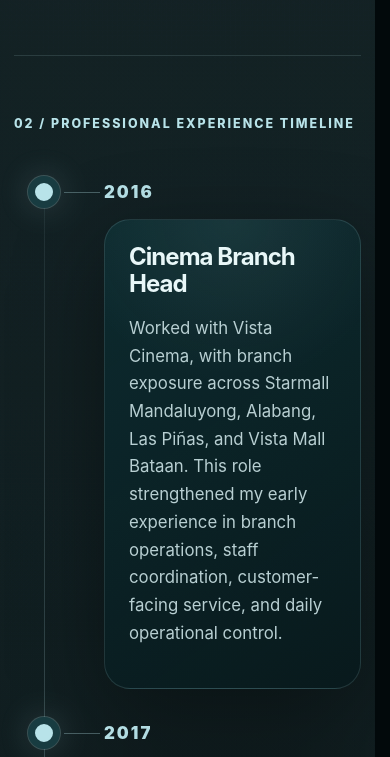
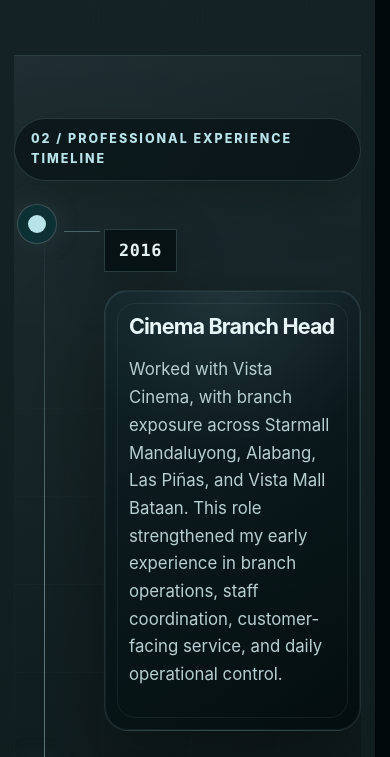
Before and after one commit to romwellagno/romwellagno.github.io, a plain HTML site: page about.html in a window 390 px wide. Shown: the part 2234-2991 px from the top of the page. Drawn offline with Linux system fonts and the light colour scheme.

Commit message:
Experiment with immersive About timeline

```diff
--- a/about.html
+++ b/about.html
@@ -109,10 +109,10 @@
       </div>
     </section>
 
-    <section class="section section-line reveal-section">
+    <section class="section section-line reveal-section immersive-timeline-section">
       <div class="section-label">02 / Professional Experience Timeline</div>
 
-      <div class="timeline">
+      <div class="timeline immersive-timeline">
         <article class="timeline-item">
           <div class="timeline-year">2016</div>
 
@@ -193,10 +193,10 @@
       </div>
     </section>
 
-    <section class="section section-line reveal-section">
+    <section class="section section-line reveal-section immersive-timeline-section">
       <div class="section-label">03 / Computer Engineering & Academic Timeline</div>
 
-      <div class="timeline">
+      <div class="timeline immersive-timeline">
         <article class="timeline-item">
           <div class="timeline-year">2012–2016</div>
 
--- a/style.css
+++ b/style.css
@@ -853,6 +853,175 @@ p {
   font-size: 1.05rem;
 }
 
+.immersive-timeline-section {
+  position: relative;
+  width: 100vw;
+  margin-left: calc(50% - 50vw);
+  padding: 110px max(40px, calc((100vw - var(--max-width)) / 2)) 124px;
+  overflow: hidden;
+  background:
+    linear-gradient(90deg, rgba(184, 227, 233, 0.02), transparent 16%, transparent 84%, rgba(184, 227, 233, 0.02)),
+    radial-gradient(circle at 50% 6%, rgba(184, 227, 233, 0.11), transparent 28%),
+    radial-gradient(circle at 8% 42%, rgba(79, 124, 130, 0.14), transparent 30%),
+    linear-gradient(180deg, rgba(2, 9, 11, 0.22), rgba(2, 9, 11, 0.74));
+}
+
+.immersive-timeline-section::before {
+  content: "";
+  position: absolute;
+  inset: 0;
+  pointer-events: none;
+  background-image:
+    linear-gradient(rgba(184, 227, 233, 0.022) 1px, transparent 1px),
+    linear-gradient(90deg, rgba(184, 227, 233, 0.022) 1px, transparent 1px);
+  background-size: 88px 88px;
+  mask-image: linear-gradient(to bottom, transparent, #000 18%, #000 82%, transparent);
+}
+
+.immersive-timeline-section::after {
+  content: "";
+  position: absolute;
+  left: 50%;
+  top: 164px;
+  bottom: 82px;
+  width: 1px;
+  pointer-events: none;
+  background-image: linear-gradient(
+    to bottom,
+    rgba(184, 227, 233, 0.08) 0 12px,
+    transparent 12px 24px
+  );
+  background-size: 1px 24px;
+  filter: drop-shadow(0 0 12px rgba(184, 227, 233, 0.24));
+}
+
+.immersive-timeline-section > .section-label {
+  position: relative;
+  z-index: 1;
+  width: fit-content;
+  margin: 0 auto 60px;
+  padding: 10px 16px;
+  border: 1px solid rgba(184, 227, 233, 0.16);
+  border-radius: 999px;
+  background: rgba(2, 12, 14, 0.58);
+  box-shadow: 0 18px 60px rgba(0, 0, 0, 0.28);
+}
+
+.immersive-timeline {
+  --timeline-center-gap: clamp(96px, 12vw, 168px);
+  position: relative;
+  z-index: 1;
+  max-width: 1160px;
+  margin: 0 auto;
+  gap: 0;
+}
+
+.immersive-timeline::before {
+  left: 50%;
+  top: -18px;
+  bottom: -18px;
+  width: 1px;
+  background: linear-gradient(
+    to bottom,
+    transparent,
+    rgba(184, 227, 233, 0.5) 12%,
+    rgba(184, 227, 233, 0.18) 50%,
+    rgba(184, 227, 233, 0.5) 88%,
+    transparent
+  );
+  box-shadow: 0 0 32px rgba(184, 227, 233, 0.14);
+}
+
+.immersive-timeline .timeline-item {
+  grid-template-columns: minmax(0, 1fr) var(--timeline-center-gap) minmax(0, 1fr);
+  min-height: 248px;
+  padding: 10px 0;
+}
+
+.immersive-timeline .timeline-item::before {
+  top: 56px;
+  left: calc(50% - 8px);
+  width: 16px;
+  height: 16px;
+  border: 0;
+  background: var(--accent);
+  box-shadow:
+    0 0 0 10px rgba(11, 46, 51, 0.94),
+    0 0 0 11px rgba(184, 227, 233, 0.2),
+    0 0 34px rgba(184, 227, 233, 0.36);
+}
+
+.immersive-timeline .timeline-item::after {
+  content: "";
+  position: absolute;
+  top: 64px;
+  left: calc(50% + 22px);
+  width: calc((var(--timeline-center-gap) / 2) - 22px);
+  height: 1px;
+  background: linear-gradient(90deg, rgba(184, 227, 233, 0.44), transparent);
+}
+
+.immersive-timeline .timeline-item:nth-child(even)::after {
+  left: auto;
+  right: calc(50% + 22px);
+  background: linear-gradient(270deg, rgba(184, 227, 233, 0.44), transparent);
+}
+
+.immersive-timeline .timeline-year {
+  grid-column: 1;
+  justify-self: end;
+  margin: 39px 0 0;
+  padding: 12px 14px;
+  border: 1px solid rgba(184, 227, 233, 0.2);
+  border-radius: 0;
+  background: rgba(2, 12, 14, 0.72);
+  color: var(--text-main);
+  font-family: ui-monospace, SFMono-Regular, Menlo, Monaco, Consolas, "Liberation Mono", monospace;
+  font-size: 0.95rem;
+  letter-spacing: 0.04em;
+  box-shadow: 0 18px 50px rgba(0, 0, 0, 0.3);
+}
+
+.immersive-timeline .timeline-content {
+  grid-column: 3;
+  max-width: 520px;
+  padding: 32px;
+  border-radius: 0;
+  background:
+    radial-gradient(circle at var(--mouse-x, 50%) var(--mouse-y, 0%), rgba(184, 227, 233, 0.11), transparent 36%),
+    linear-gradient(145deg, rgba(15, 34, 38, 0.86), rgba(3, 12, 14, 0.9));
+  box-shadow:
+    inset 0 0 0 1px rgba(184, 227, 233, 0.07),
+    0 30px 90px rgba(0, 0, 0, 0.42);
+}
+
+.immersive-timeline .timeline-content::after {
+  content: "";
+  position: absolute;
+  inset: 12px;
+  border: 1px solid rgba(184, 227, 233, 0.08);
+  pointer-events: none;
+}
+
+.immersive-timeline .timeline-content h3 {
+  max-width: 460px;
+  font-size: clamp(1.35rem, 2vw, 1.95rem);
+}
+
+.immersive-timeline .timeline-content p {
+  max-width: 680px;
+}
+
+.immersive-timeline .timeline-item:nth-child(even) .timeline-year {
+  grid-column: 3;
+  justify-self: start;
+}
+
+.immersive-timeline .timeline-item:nth-child(even) .timeline-content {
+  grid-column: 1;
+  justify-self: end;
+}
+
 /* Media / Gallery */
 .media-frame {
   margin-top: 34px;
@@ -1245,6 +1414,61 @@ html {
     padding: 30px !important;
     border-radius: 26px !important;
   }
+
+  .immersive-timeline-section {
+    width: auto;
+    margin-left: 0;
+    padding: 76px 0;
+    background:
+      radial-gradient(circle at top left, rgba(184, 227, 233, 0.09), transparent 34%),
+      linear-gradient(180deg, rgba(2, 9, 11, 0.2), rgba(2, 9, 11, 0.72));
+  }
+
+  .immersive-timeline-section::after {
+    display: none;
+  }
+
+  .immersive-timeline-section > .section-label {
+    margin: 0 0 34px;
+  }
+
+  .immersive-timeline .timeline-item {
+    min-height: auto;
+  }
+
+  .immersive-timeline .timeline-item::after {
+    top: 16px;
+    left: 50px;
+    right: auto;
+    width: 36px;
+    background: rgba(184, 227, 233, 0.32);
+  }
+
+  .immersive-timeline .timeline-item:nth-child(even)::after {
+    left: 50px;
+    right: auto;
+    background: rgba(184, 227, 233, 0.32);
+  }
+
+  .immersive-timeline .timeline-year,
+  .immersive-timeline .timeline-item:nth-child(even) .timeline-year {
+    grid-column: 2 !important;
+    justify-self: start !important;
+    margin-top: 4px !important;
+    border-radius: 0 !important;
+  }
+
+  .immersive-timeline .timeline-content,
+  .immersive-timeline .timeline-item:nth-child(even) .timeline-content {
+    grid-column: 2 !important;
+    justify-self: stretch !important;
+    max-width: none;
+    border-radius: 24px !important;
+  }
+
+  .immersive-timeline .timeline-content::after {
+    border-radius: 18px;
+  }
 }
 
 @media (max-width: 760px) {
@@ -1442,6 +1666,10 @@ html {
 
   .timeline-content h3 {
     font-size: 1.5rem;
+  }
+
+  .immersive-timeline-section {
+    padding: 62px 0;
   }
 
 }
```
